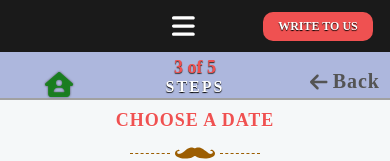
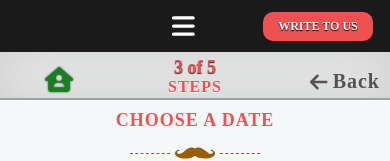
Before and after one commit to Korneliia08/myBet, a React (Create React App) app: page /myBet/registration/date in a window 390 px wide. Shown: the top 161 px of the page. Built offline with nearby package versions, Linux system fonts and the light colour scheme; no server answers.

Commit message:
add responsive

```diff
--- a/src/defaultPanel/components/HomeIcon/HomeIcon.module.css
+++ b/src/defaultPanel/components/HomeIcon/HomeIcon.module.css
@@ -9,6 +9,11 @@
   filter: drop-shadow(0px 0px 1px rgba(70, 70, 70, 0.93));
   transition: 500ms;
 }
+@media (max-width: 1100px) {
+  .container {
+    top: 10px;
+  }
+}
 .container:hover {
   cursor: pointer;
   color: rgba(18, 105, 23, 0.96);
--- a/src/defaultPanel/components/HomeIcon/HomeIcon.module.scss
+++ b/src/defaultPanel/components/HomeIcon/HomeIcon.module.scss
@@ -8,6 +8,9 @@
   color: rgba(21, 128, 27, 0.93);
   filter: drop-shadow(0px 0px 1px rgba(70, 70, 70, 0.93));
   transition: 500ms;
+  @media (max-width: 1100px) {
+    top: 10px;
+  }
 
   &:hover {
     cursor: pointer;
--- a/src/defaultPanel/dynamicSubPages/Registration/Steps/Steps.module.css
+++ b/src/defaultPanel/dynamicSubPages/Registration/Steps/Steps.module.css
@@ -1,6 +1,6 @@
 .container {
   width: 100%;
-  background-color: rgba(157, 168, 215, 0.81);
+  background-color: rgba(186, 186, 186, 0.26);
   box-sizing: border-box;
   position: relative;
   padding: 5px 5px 0px 5px;
@@ -9,6 +9,7 @@
   flex-direction: column;
   align-items: center;
   border-bottom: 2px solid #a1a1a1;
+  box-shadow: 0px 0px 40px 2px inset rgba(201, 200, 200, 0.74);
 }
 .container h3 {
   font-size: 18px;
@@ -18,9 +19,9 @@
 }
 .container span {
   font-size: 16px;
-  color: white;
-  letter-spacing: 2px;
-  text-shadow: 0px 1px 1px black;
+  color: #ef5151;
+  letter-spacing: 1px;
+  text-shadow: 0px 1px 1px white;
   font-weight: bold;
 }
 
--- a/src/defaultPanel/dynamicSubPages/Registration/Steps/Steps.module.scss
+++ b/src/defaultPanel/dynamicSubPages/Registration/Steps/Steps.module.scss
@@ -1,6 +1,6 @@
 .container {
   width: 100%;
-  background-color: rgba(157, 168, 215, 0.81);
+  background-color: rgb(186 186 186 / 26%);
   box-sizing: border-box;
   position: relative;
   padding: 5px 5px 0px 5px;
@@ -9,6 +9,7 @@
   flex-direction: column;
   align-items: center;
   border-bottom: 2px solid #a1a1a1;
+  box-shadow: 0px 0px 40px 2px inset rgba(201, 200, 200, 0.74);
 
   h3 {
     font-size: 18px;
@@ -19,9 +20,9 @@
 
   span {
     font-size: 16px;
-    color: white;
-    letter-spacing: 2px;
-    text-shadow: 0px 1px 1px black;
+    color: #ef5151;
+    letter-spacing: 1px;
+    text-shadow: 0px 1px 1px white;
     font-weight: bold;
   }
 }
--- a/src/defaultPanel/dynamicSubPages/Registration/stepsComponents/ChooseDate/DateCard/DateCard.jsx
+++ b/src/defaultPanel/dynamicSubPages/Registration/stepsComponents/ChooseDate/DateCard/DateCard.jsx
@@ -77,6 +77,14 @@ const DateCard = () => {
           slidesToScroll: 3,
         },
       },
+
+      {
+        breakpoint: 400,
+        settings: {
+          slidesToShow: 2,
+          slidesToScroll: 2,
+        },
+      },
     ],
   };
   var settingsSliderForHours = {
@@ -105,6 +113,13 @@ const DateCard = () => {
           slidesToScroll: 3,
         },
       },
+      {
+        breakpoint: 400,
+        settings: {
+          slidesToShow: 2,
+          slidesToScroll: 2,
+        },
+      },
     ],
   };
   return (
```
Also changed, not shown: 2 other files (tests, documents, lock files or other folders).
